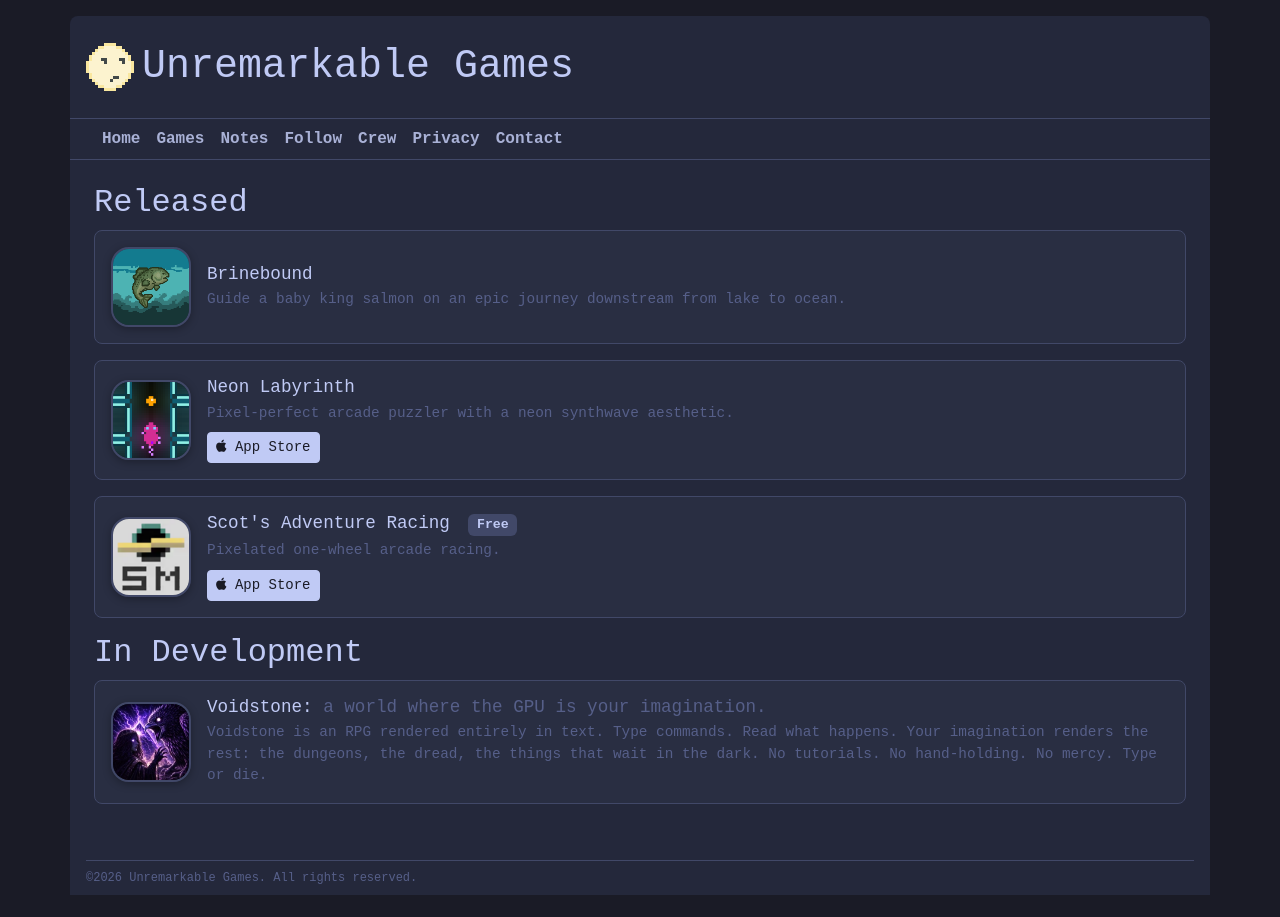
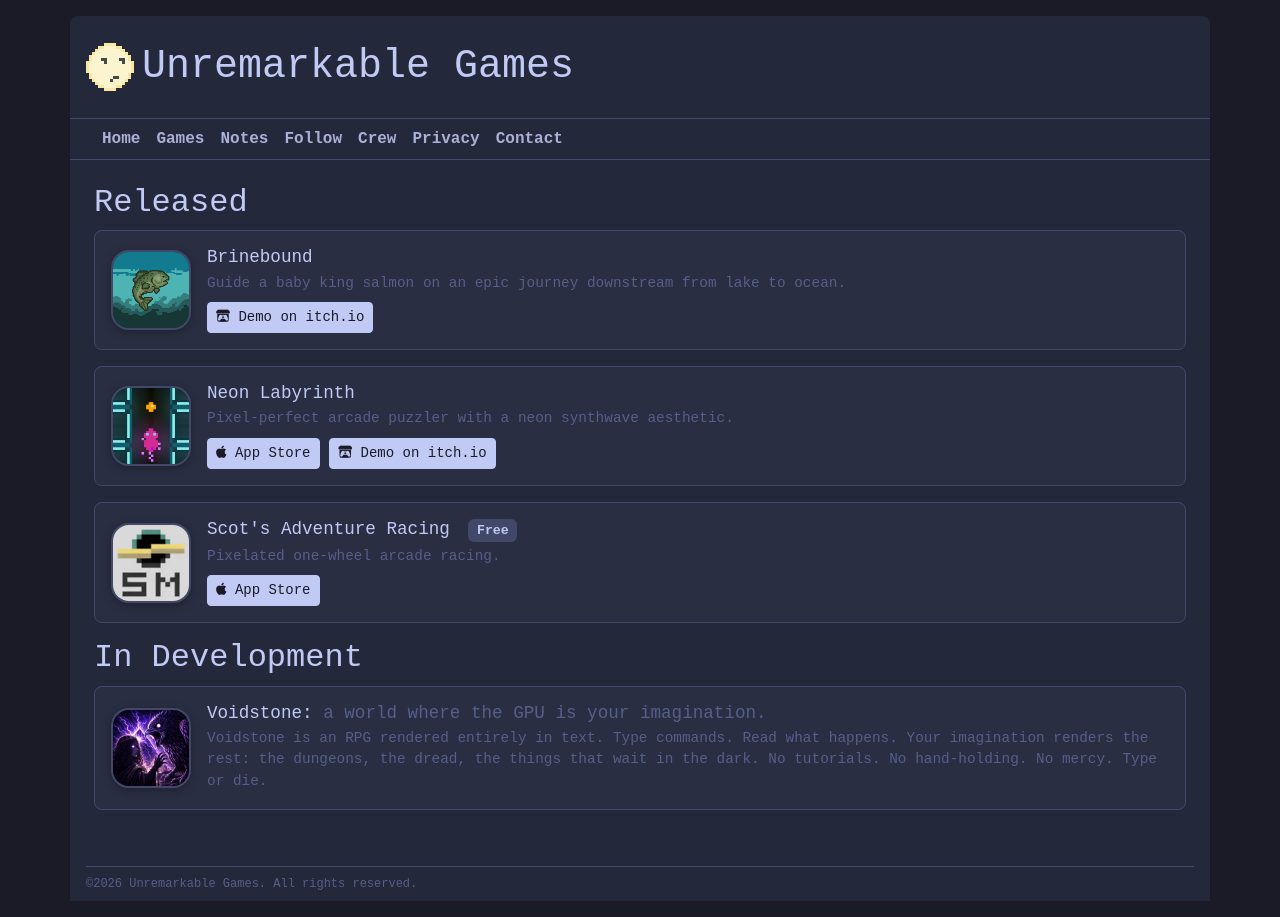
Before and after one commit to unremarkablegames/unremarkablegames.github.io, a Jekyll site: the page built from games.md, in a window 1280 px wide. Built offline with Jekyll 4.4.1, drawn with Linux system fonts in a browser that asks for light colours; some web fonts are replaced.

Commit message:
content: add itch.io demo buttons for Brinebound and Neon Labyrinth

```diff
--- a/games.md
+++ b/games.md
@@ -10,6 +10,7 @@ title: "Games"
 <div>
 <h3><a href="/games/brinebound" class="stretched-link">Brinebound</a></h3>
 <p>Guide a baby king salmon on an epic journey downstream from lake to ocean.</p>
+<a href="https://unremarkablegames.itch.io/brinebound" class="btn btn-sm btn-light mt-2 position-relative"><i class="fa-brands fa-itch-io"></i> Demo on itch.io</a>
 </div>
 </div>
 <div class="game-card d-flex flex-row align-items-center gap-3 p-3 mb-3 rounded-3 position-relative">
@@ -18,6 +19,7 @@ title: "Games"
 <h3><a href="/games/neon_labyrinth" class="stretched-link">Neon Labyrinth</a></h3>
 <p>Pixel-perfect arcade puzzler with a neon synthwave aesthetic.</p>
 <a href="https://apps.apple.com/us/app/neon-labyrinth/id6744569015" class="btn btn-sm btn-light mt-2 position-relative"><i class="fa-brands fa-apple"></i> App Store</a>
+<a href="https://unremarkablegames.itch.io/neon-labyrinth" class="btn btn-sm btn-light mt-2 position-relative"><i class="fa-brands fa-itch-io"></i> Demo on itch.io</a>
 </div>
 </div>
 <div class="game-card d-flex flex-row align-items-center gap-3 p-3 mb-3 rounded-3 position-relative">
```
